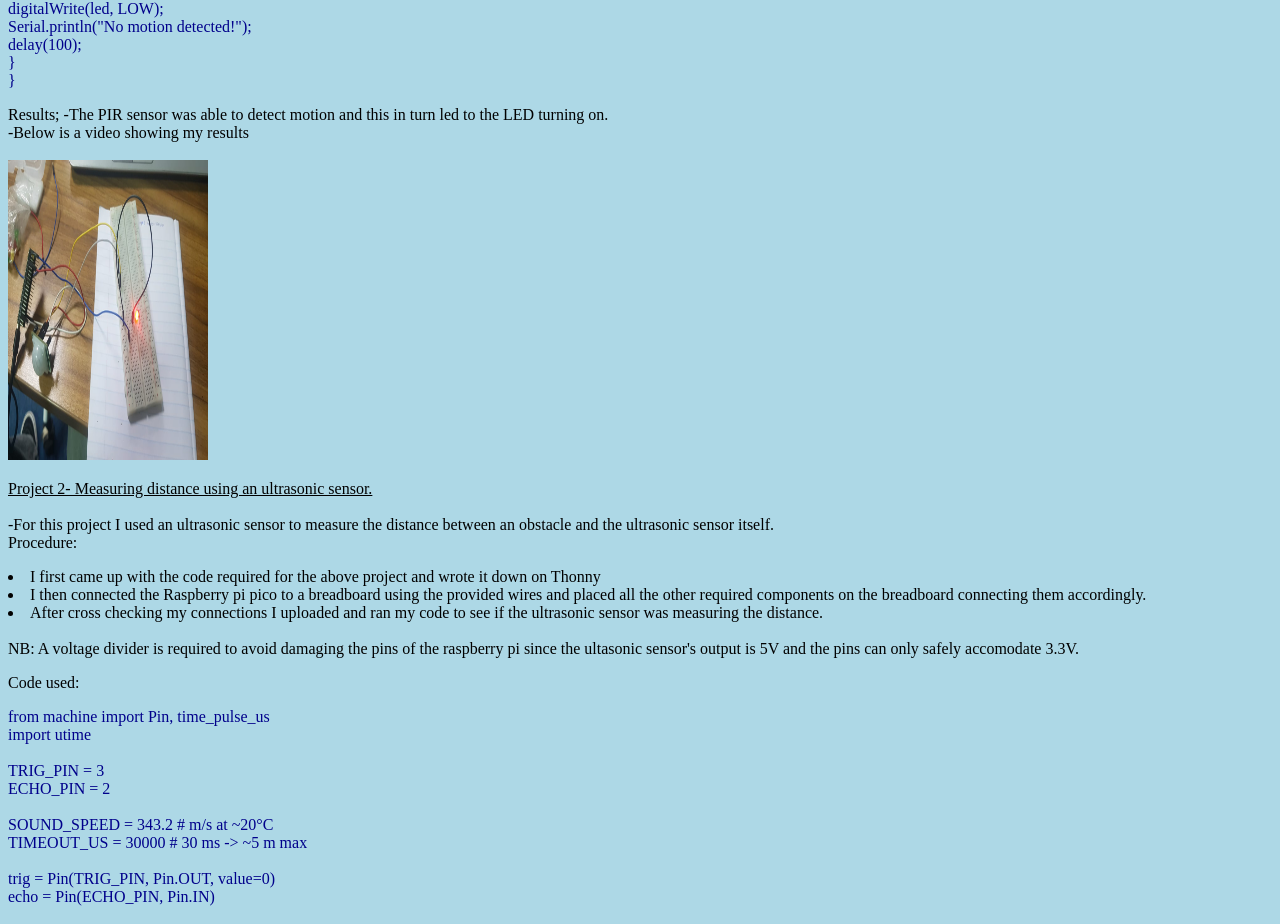
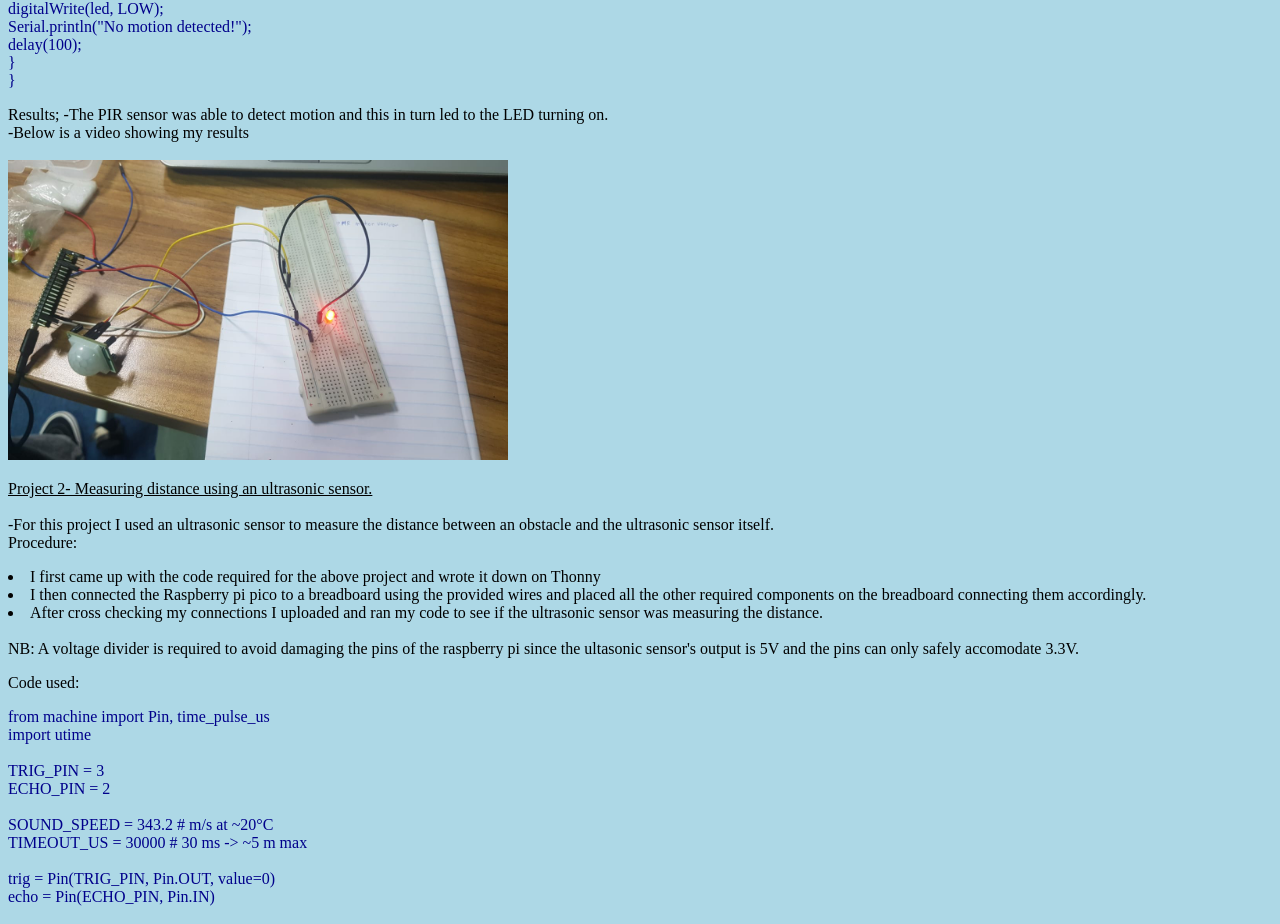
Before and after one commit to Wainaina-1/Gearbox-attachment, a plain HTML site: page Module 6.html in a window 1280 px wide. Shown: the part 1493-2417 px from the top of the page. Drawn offline with Linux system fonts and the light colour scheme.

Commit message:
edited the motion senhsor image size again

```diff
--- a/Module 6.html
+++ b/Module 6.html
@@ -104,7 +104,7 @@ Results;
 -Below is a video showing my results
 <br>
 <br>
-<img src="PIR motion sensor.jpg" alt="PIR motion sensor circuit diagram" style="width:200px;height:300px;">
+<img src="PIR motion sensor.jpg" alt="PIR motion sensor circuit diagram" style="width:500px;height:300px;">
 <p>
     <u>Project 2- Measuring distance using an ultrasonic sensor.</u>
     <br>
```
